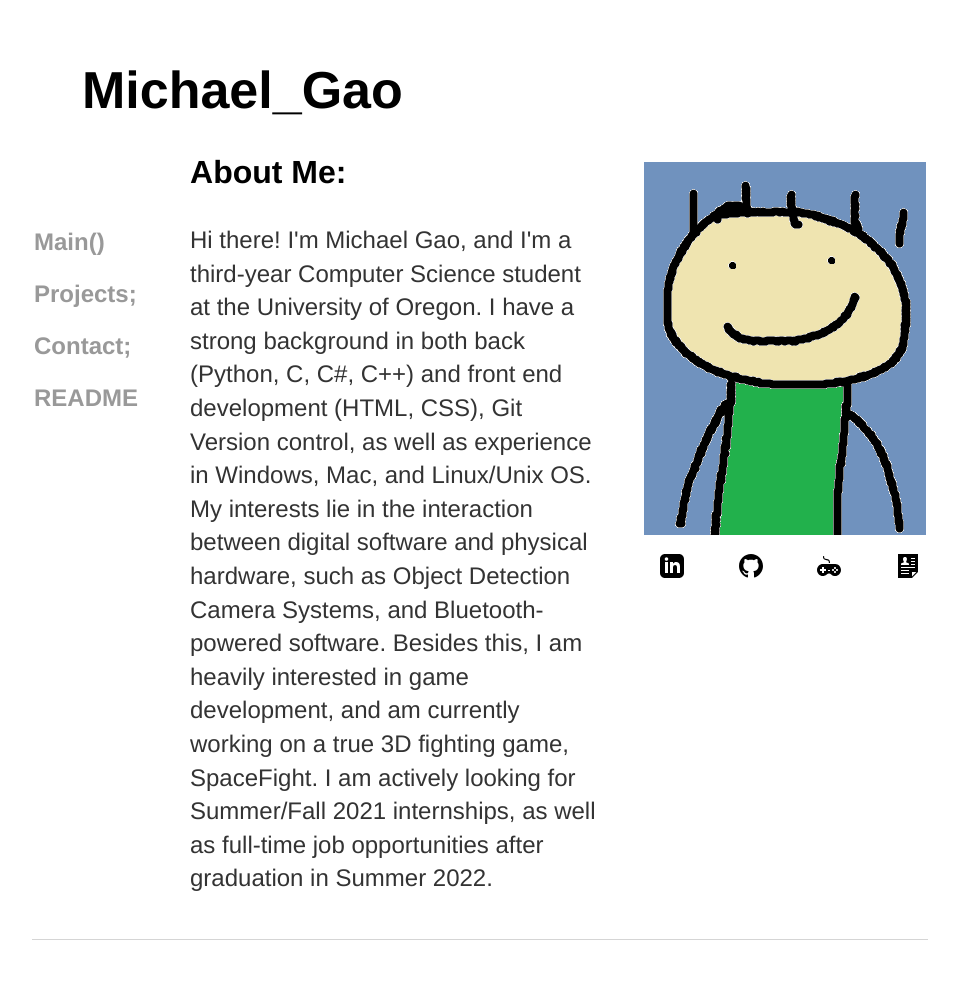
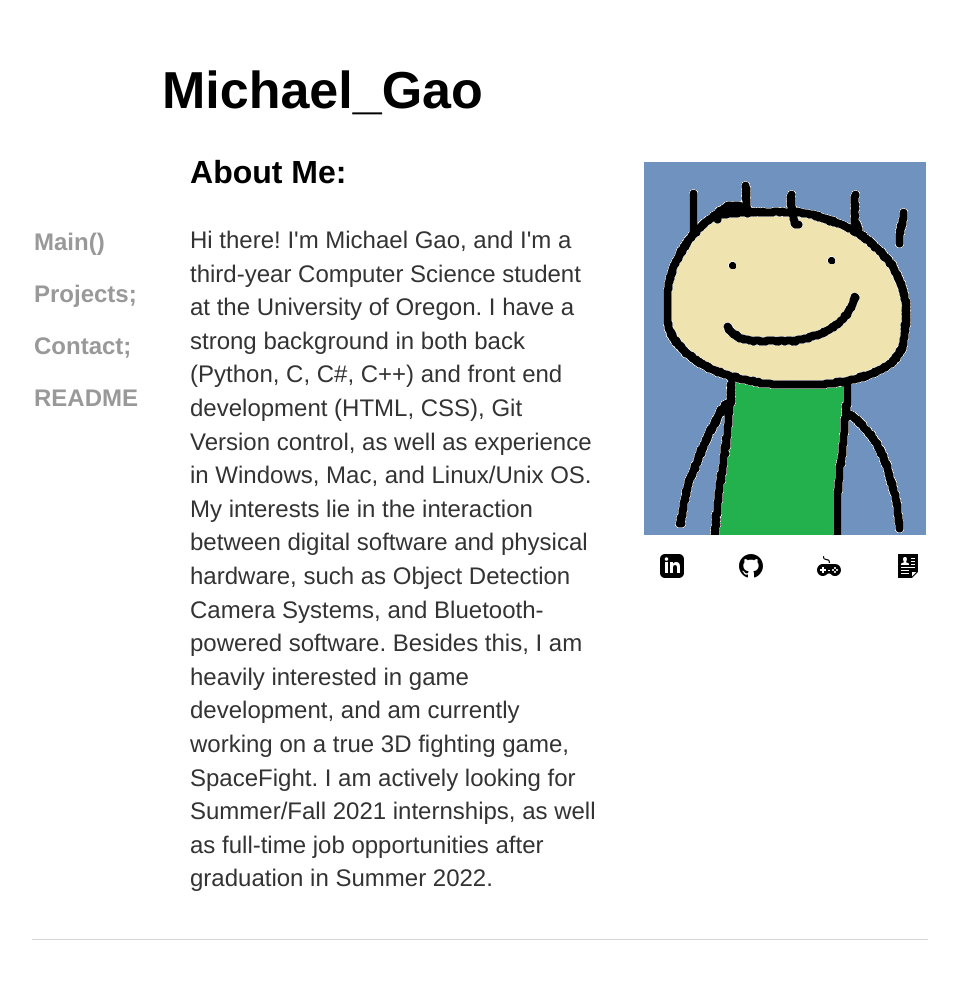
Before and after one commit to michael-c-gao/WebsiteOfMichael, a Jekyll site: the page built from index.html, in a window 1280 px wide. Shown: the whole page, without its empty margins (160-1119 px from the left). Built offline with Jekyll 4.4.1, drawn with Linux system fonts in a browser that asks for light colours.

Commit message:
Update main.css

```diff
--- a/css/main.css
+++ b/css/main.css
@@ -31,7 +31,7 @@ a:hover {
 
 h1, h2, h3, h4, h5 { font-family: 'Helvetica', 'Arial', 'Sans-Serif'; }
 h1 { font-size: 3.25em;
-     padding-left: 50px;}
+     padding-left: 130px;}
 h2 { font-size: 2.7em; }
 h3 { font-size: 2.0em; }
 h4 { font-size: 1.5em;}
```
